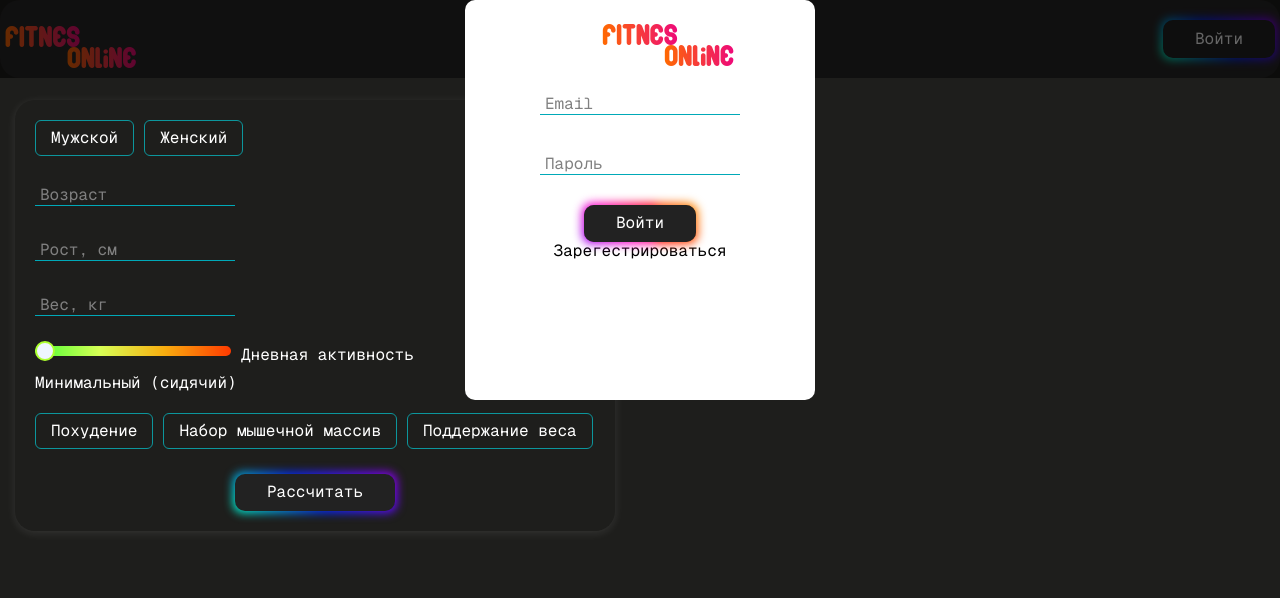
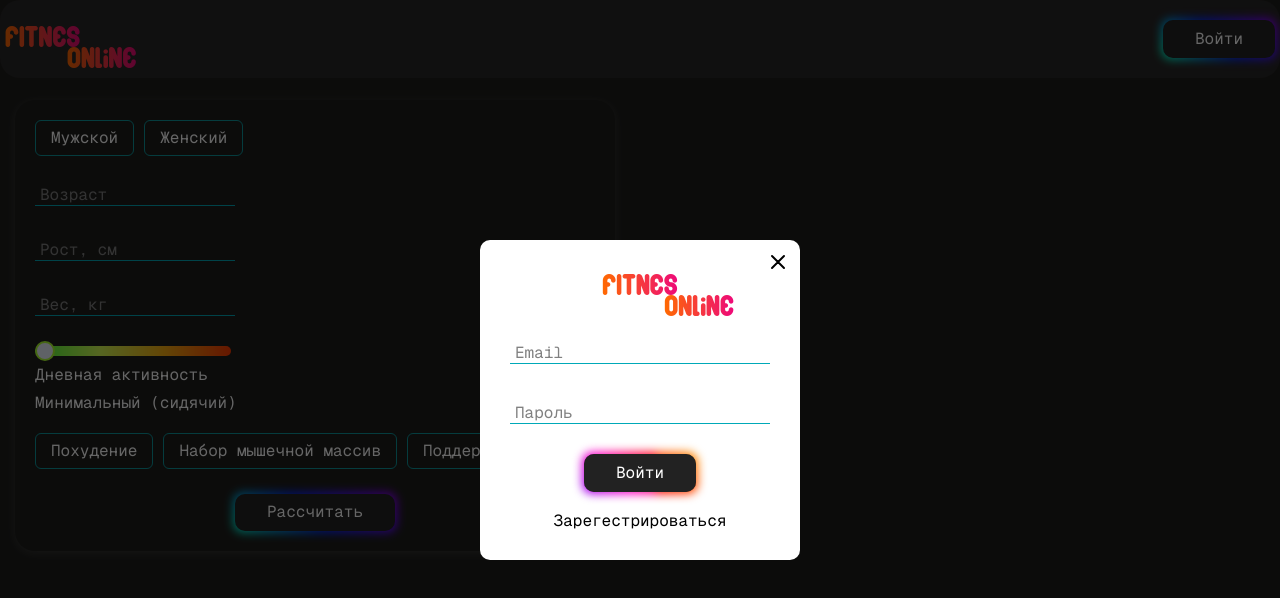
Before and after one commit to MaksimM-ghub/fintess-online-app, a React (Vite) app in the folder frontend/: page /calorie-calculation in a window 1280 px wide. Both pictures are taken after a click on the button "Войти". Shown: the top 598 px of the page. Built offline with nearby package versions, Linux system fonts and the light colour scheme; no server answers.

Commit message:
the authorization/registration form has been finalized

```diff
--- a/frontend/src/components/AuthForm/AuthForm.scss
+++ b/frontend/src/components/AuthForm/AuthForm.scss
@@ -4,32 +4,56 @@
         z-index: 1000;
         top: 0;
         left: 0;
+        display: flex;
+        justify-content: center;
+        align-items: center;
         width: 100%;
-        height: 100%;
+        height: 100vh;
         background: rgba(0, 0, 0, 0.6);
     }
 
     &__modal {
+        position: relative;
         display: flex;
         flex-direction: column;
         align-items: center;
-        padding: 20px;
-        width: 350px;
-        height: 400px;
+        padding: 30px;
+        width: 320px;
+        min-height: max-content;
         margin: auto;
         border-radius: 10px;
         background: white;
     }
 
-    &__wrapper {
+    &__form {
+        width: 100%;
+    }
+
+    &__inner {
         display: flex;
         flex-direction: column;
-        align-items: center;
+        align-items: flex-start;
         gap: 30px;
+        width: 100%;
+    }
+
+    &__input {
+        width: 100%;
     }
 
     &__logo {
         margin: 0 auto;
         margin-bottom: 30px;
     }
+
+    &__btn {
+        margin-bottom: 20px;
+        align-self: center;
+    }
+
+    &__btn-close {
+        position: absolute;
+        top: 10px;
+        right: 10px;
+    }
 }
--- a/frontend/src/components/AuthForm/AuthForm.tsx
+++ b/frontend/src/components/AuthForm/AuthForm.tsx
@@ -1,8 +1,10 @@
-import "./AuthForm.scss"
+import "./AuthForm.scss";
 import { useState } from "react";
 import HeaderLogo from "../HeaderLogo/HeaderLogo";
 import LoginForm from "../LoginForm/LoginForm";
 import RegisterForm from "../RigesterForm/RegisterForm";
+import { useDispatch } from "react-redux";
+import { setIsAuthOpen } from "../../store/isVisibleSlice/isVisibleSlice";
 
 const AuthForm = () => {
   const [authType, setAuthType] = useState<string>("auth");
@@ -11,18 +13,40 @@ const AuthForm = () => {
     setAuthType((prev) => (prev === "auth" ? "register" : "auth"));
   };
 
+  const dispatch = useDispatch()
+
+  const handleClose = () => {
+    dispatch(setIsAuthOpen(false))
+  }
+
   return (
     <div className="auth-form__dark">
       <div className="auth-form__modal">
-        <HeaderLogo className='auth-form__logo'/>
-        <div className="auth-form__wrapper">
-          {authType === "auth" ? <LoginForm /> : <RegisterForm />}
-        </div>
+        <HeaderLogo className="auth-form__logo" />
+        {authType === "auth" ? <LoginForm /> : <RegisterForm />}
         <button
           onClick={switchType}
           className="btn-reset auth-form__btn-switch"
         >
-          {authType === "auth" ? "Зарегестрироваться" : "У меня уже есть аккаунт"}
+          {authType === "auth"
+            ? "Зарегестрироваться"
+            : "У меня уже есть аккаунт"}
+        </button>
+        <button onClick={handleClose} className="btn-reset auth-form__btn-close">
+          <svg
+            width="24"
+            height="24"
+            viewBox="0 0 24 24"
+          >
+            <path
+              fill="none"
+              stroke="currentColor"
+              stroke-linecap="round"
+              stroke-linejoin="round"
+              stroke-width="2"
+              d="m18 18l-6-6m0 0L6 6m6 6l6-6m-6 6l-6 6"
+            />
+          </svg>
         </button>
       </div>
     </div>
--- a/frontend/src/components/FormField/FormField.scss
+++ b/frontend/src/components/FormField/FormField.scss
@@ -0,0 +1,17 @@
+.form-field {
+    &__wrapper {
+        position: relative;
+        display: flex;
+        flex-direction: column;
+        align-items: flex-start;
+        gap: 5px;
+        width: 100%;
+    }
+
+    &__error {
+        margin: 0;
+        font-size: 12px;
+        font-weight: bold;
+        color: red;
+    }
+}
--- a/frontend/src/components/FormField/FormField.tsx
+++ b/frontend/src/components/FormField/FormField.tsx
@@ -1,4 +1,5 @@
 import { FC, ReactNode } from "react";
+import "./FormField.scss"
 
 interface FormFieldProps {
   title?: string;
@@ -11,17 +12,17 @@ interface FormFieldProps {
 
 const FormField: FC<FormFieldProps> = ({
   title,
-  classWrapper,
-  className,
+  classWrapper = "",
+  className = "",
   htmlFor,
   children,
   errorMessage,
 }) => {
   return (
-    <div className={`label-wrapper ${classWrapper}`}>
+    <div className={`form-field__wrapper ${classWrapper}`}>
       {children}
       <label htmlFor={htmlFor} className={className}>{title}</label>
-      {errorMessage && <p className="">{errorMessage}</p>}
+      {errorMessage && <p className="form-field__error">{errorMessage}</p>}
     </div>
   );
 };
--- a/frontend/src/components/HeaderLogo/HeaderLogo.tsx
+++ b/frontend/src/components/HeaderLogo/HeaderLogo.tsx
@@ -1,15 +1,15 @@
-import { FC } from "react"
+import { FC } from "react";
 
 interface HeaderLogoProp {
-    className?: string
+  className?: string;
 }
 
-const HeaderLogo:FC <HeaderLogoProp> = ({className}) => {
-    return (
-        <a href="/" className={`link-reset app-logo ${className}`}>
-            FITNES <span className="app-logo--pos">ONliNE</span>
-        </a>
-    )
-}
+const HeaderLogo: FC<HeaderLogoProp> = ({ className = "" }) => {
+  return (
+    <a href="/" className={`link-reset app-logo ${className}`}>
+      FITNES <span className="app-logo--pos">ONliNE</span>
+    </a>
+  );
+};
 
-export default HeaderLogo
+export default HeaderLogo;
--- a/frontend/src/components/LoginForm/LoginForm.tsx
+++ b/frontend/src/components/LoginForm/LoginForm.tsx
@@ -38,8 +38,8 @@ const LoginForm = () => {
   };
 
   return (
-    <form onSubmit={handleSubmit(onSubmit)}>
-      <div className="auth-form__wrapper">
+    <form onSubmit={handleSubmit(onSubmit)} className="auth-form__form">
+      <div className="auth-form__inner">
         <FormField
           htmlFor="email"
           title="Email"
@@ -50,7 +50,7 @@ const LoginForm = () => {
             id="email"
             {...register("email")}
             type="text"
-            className="input-reset input-primary"
+            className="input-reset input-primary auth-form__input"
           />
         </FormField>
         <FormField
@@ -63,12 +63,12 @@ const LoginForm = () => {
             id="password"
             {...register("password")}
             type="password"
-            className="input-reset input-primary"
+            className="input-reset input-primary auth-form__input"
           />
         </FormField>
         <Button
           isLoading={loginMutate.isPending}
-          className="btn-reset btn-primary"
+          className="btn-reset btn-primary auth-form__btn"
         >
           Войти
         </Button>
--- a/frontend/src/components/RigesterForm/RegisterForm.tsx
+++ b/frontend/src/components/RigesterForm/RegisterForm.tsx
@@ -11,7 +11,7 @@ const registerSchema = z
   .object({
     name: z.string().nonempty("Поле обязательное для заполнения"),
     surname: z.string().nonempty("Поле обязательное для заполнения"),
-    email: z.string().email({message: "Неверный формат почты"}),
+    email: z.string().email({ message: "Неверный формат почты" }),
     password: z
       .string()
       .min(6, { message: "Пароль должен быть не менее 6 символов" })
@@ -24,7 +24,7 @@ const registerSchema = z
   });
 
 type RegisterFormType = z.infer<typeof registerSchema>;
-type RegisterUserType = Omit<RegisterFormType, "confirmPassword">
+type RegisterUserType = Omit<RegisterFormType, "confirmPassword">;
 
 const RegisterForm = () => {
   const {
@@ -43,49 +43,70 @@ const RegisterForm = () => {
   });
 
   const onSubmit = (data: RegisterUserType) => {
-    const {registerData, ...confirmPassword} = data;
-    registerMutate.mutate(registerData)
-  }
+    const { registerData, ...confirmPassword } = data;
+    registerMutate.mutate(registerData);
+  };
 
   return (
-    <form onSubmit={handleSubmit(onSubmit)}>
-      <div className="auth-form__wrapper">
-        <FormField title="Имя" errorMessage={errors.name?.message}>
+    <form onSubmit={handleSubmit(onSubmit)} className="auth-form__form">
+      <div className="auth-form__inner">
+        <FormField
+          htmlFor="name"
+          title="Имя"
+          className="label-primary"
+          errorMessage={errors.name?.message}
+        >
           <input
+            id="name"
             {...register("name")}
             type="text"
-            className="input-reset auth-form__input"
+            className="input-reset input-primary auth-form__input"
           />
         </FormField>
-        <FormField title="Фамилия" errorMessage={errors.surname?.message}>
+        <FormField
+          htmlFor="surname"
+          title="Фамилия"
+          className="label-primary"
+          errorMessage={errors.surname?.message}
+        >
           <input
+            id="surname"
             {...register("surname")}
             type="text"
-            className="input-reset auth-form__input"
+            className="input-reset input-primary auth-form__input"
           />
         </FormField>
-        <FormField title="email" errorMessage={errors.email?.message}>
+        <FormField
+          title="Email"
+          className="label-primary"
+          errorMessage={errors.email?.message}
+        >
           <input
             {...register("email")}
             type="email"
-            className="input-reset auth-form__input"
+            className="input-reset input-primary auth-form__input"
           />
         </FormField>
-        <FormField title="Пароль" errorMessage={errors.password?.message}>
+        <FormField
+          title="Пароль"
+          className="label-primary"
+          errorMessage={errors.password?.message}
+        >
           <input
             {...register("password")}
             type="password"
-            className="input-reset auth-form__input"
+            className="input-reset input-primary auth-form__input"
           />
         </FormField>
         <FormField
           title="Подтвердите пароль"
+          className="label-primary"
           errorMessage={errors.confirmPassword?.message}
         >
           <input
             {...register("confirmPassword")}
             type="password"
-            className="input-reset auth-form__input"
+            className="input-reset input-primary auth-form__input"
           />
         </FormField>
         {registerMutate.isError && (
@@ -93,7 +114,7 @@ const RegisterForm = () => {
         )}
         <Button
           isLoading={registerMutate.isPending}
-          className="btn-reset btn-primary"
+          className="btn-reset btn-primary auth-form__btn"
         >
           Создать аккаунт
         </Button>
--- a/frontend/src/styles/_global.scss
+++ b/frontend/src/styles/_global.scss
@@ -125,10 +125,6 @@ input[type="number"]::-webkit-outer-spin-button {
   }
 }
 
-.label-wrapper {
-  position: relative;
-}
-
 .label-primary {
   position: absolute;
   top: 10px;
```
Also changed, not shown: frontend/src/App.tsx (+4 -4 lines), 2 other files (tests, documents, lock files or other folders).
